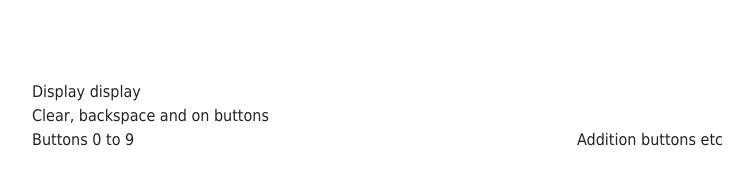
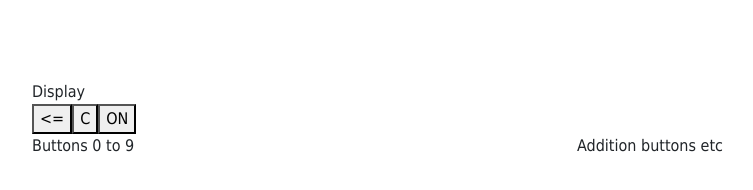
Before and after one commit to BecsController/js-calculator, a plain HTML site: page index.html in a window 1280 px wide. Shown: the whole page, without its empty margins (63-816 px from the left). Drawn offline with nearby package versions, Linux system fonts and the light colour scheme; a web font is replaced by a local one.

Commit message:
First row buttons

```diff
--- a/index.html
+++ b/index.html
@@ -18,12 +18,14 @@
     <div class="container">
       <div class="row no-gutters">
         <div class="display-window">
-          Display display
+          Display
         </div>
       </div>
 
       <div class="row no-gutters">
-        Clear, backspace and on buttons
+        <button type="button"><=</button>
+        <button type="button">C</button>
+        <button type="button">ON</button>
       </div>
 
       <div class="row no-gutters">
```
